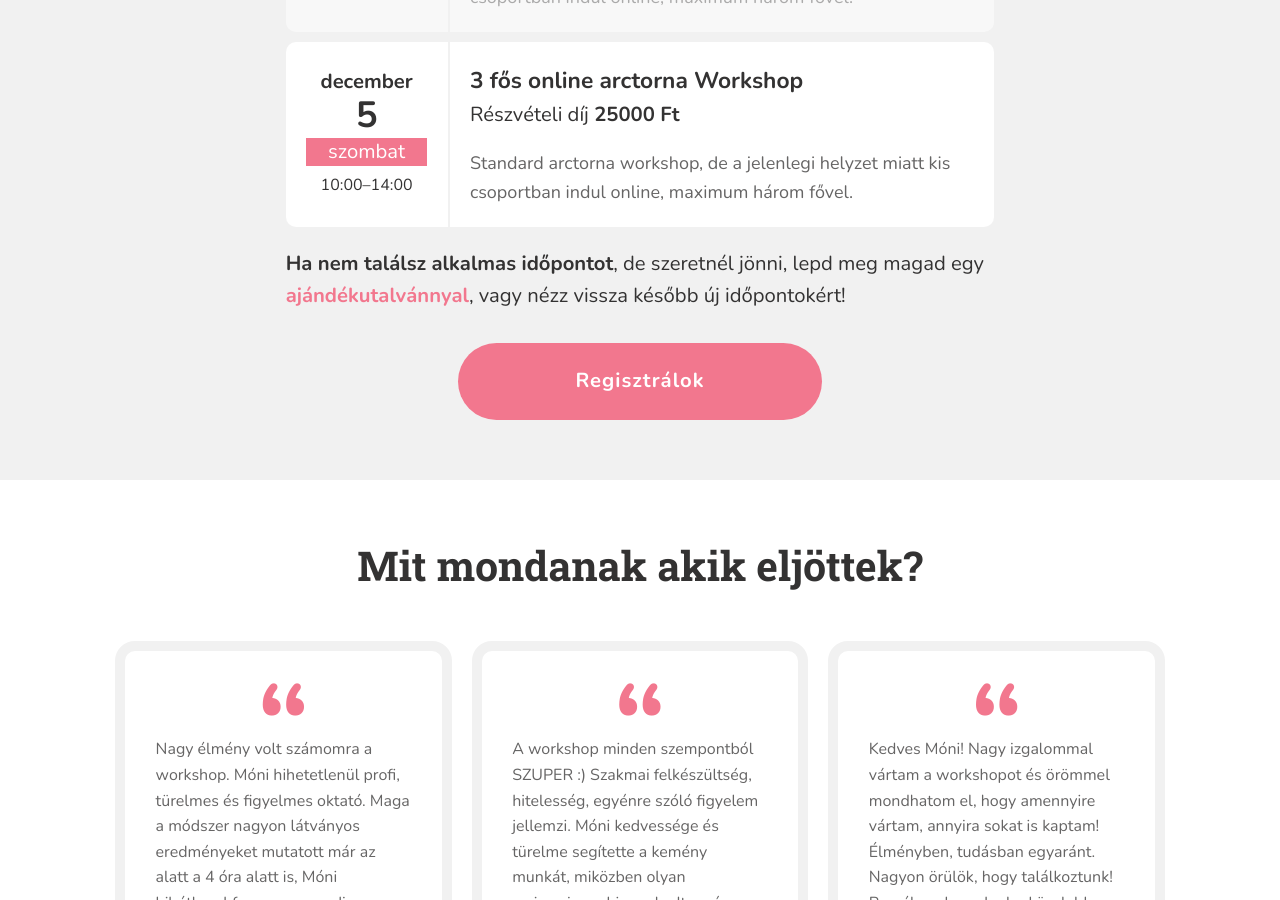
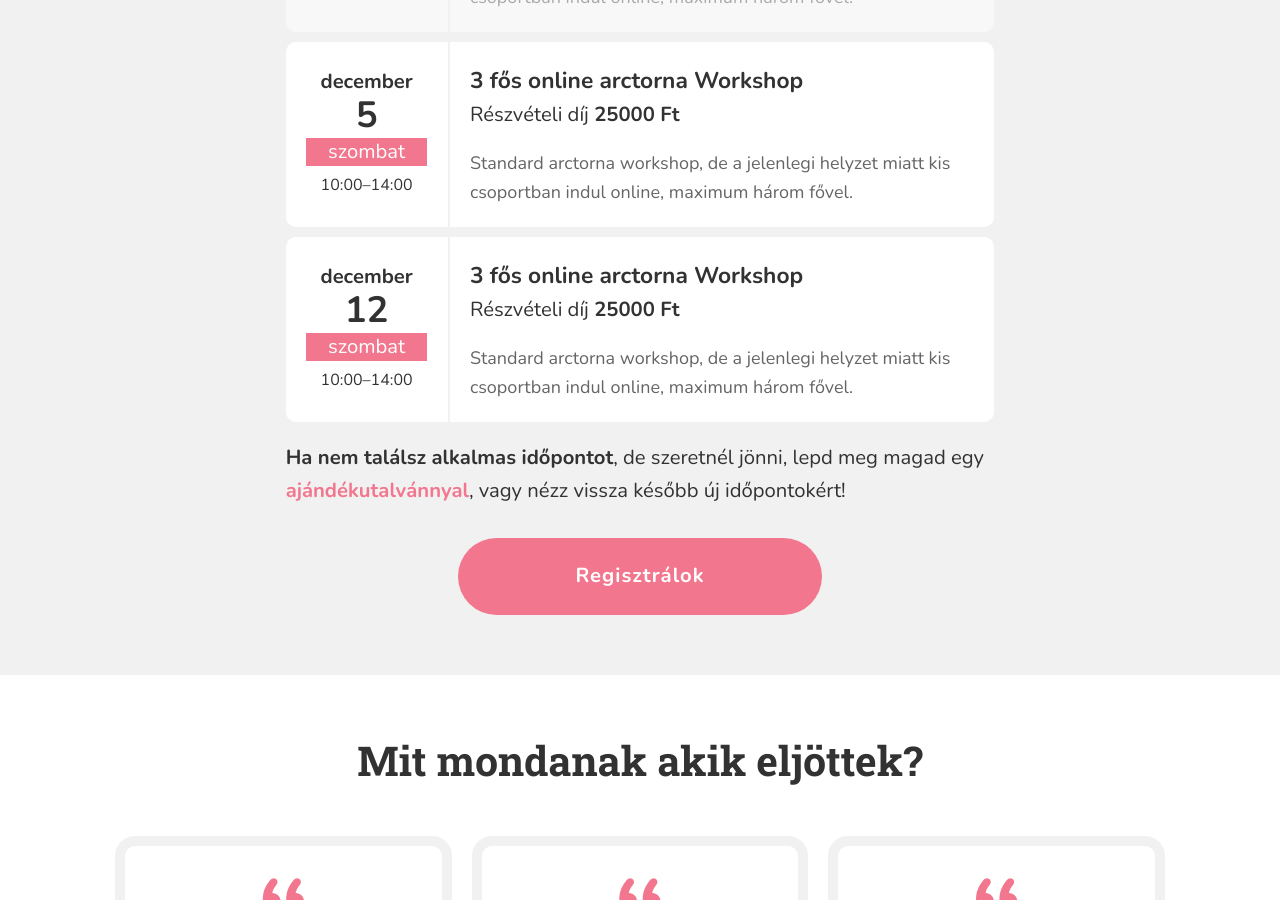
Before and after one commit to monikamudra/arctorna, a Jekyll site: the page built from workshop.md, in a window 1280 px wide and 900 px high, scrolled down 2516 px. Built offline with Jekyll 4.4.1, drawn with Linux system fonts in a browser that asks for light colours.

Commit message:
Update workshop date

```diff
--- a/_data/workshop.yaml
+++ b/_data/workshop.yaml
@@ -45,3 +45,12 @@
       Standard arctorna workshop, de a jelenlegi helyzet miatt kis csoportban
       indul online, maximum három fővel.
     full: false
+  - date: 2020-12-12-T10:00
+    start: "10:00"
+    end: "14:00"
+    title: 3 fős online arctorna Workshop
+    price: 25000
+    description: >-
+      Standard arctorna workshop, de a jelenlegi helyzet miatt kis csoportban
+      indul online, maximum három fővel.
+    full: false
```
